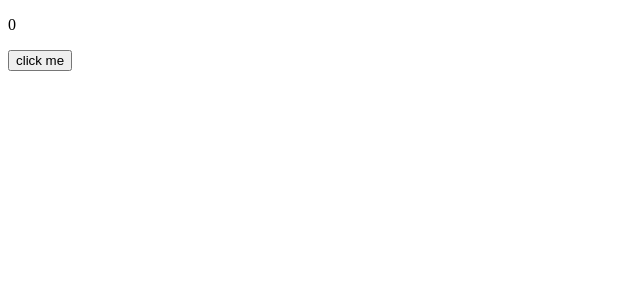
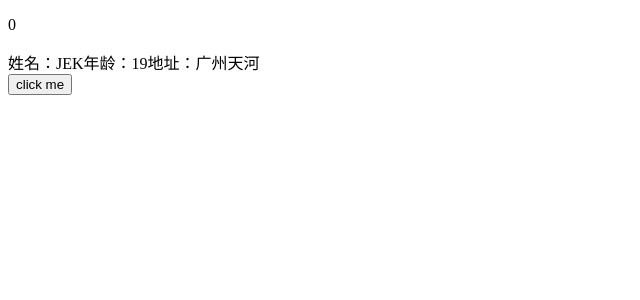
Before and after one commit to luoxiapeng/React-Hooks-demo, a React (Create React App) app: page / in a window 1280 px wide. Shown: the top 300 px of the page, without its empty margins (0-640 px from the left). Built offline with nearby package versions, Linux system fonts and the light colour scheme.

Commit message:
更新useState

```diff
--- a/src/App.js
+++ b/src/App.js
@@ -24,9 +24,17 @@ import React, { useState } from 'react'
 
 function App() {
   const [count, setCount] = useState(0)
+  const [age,setAge]=useState('19')
+  const [name,setName]=useState('JEK')
+  const [address,setAddress]=useState('广州天河')
   return(
     <div>
       <p>{count}</p>
+      <div>
+        <span>姓名：{name}</span>
+        <span>年龄：{age}</span>
+        <span>地址：{address}</span>
+      </div>
       <button onClick={()=>{setCount(count+1)}}>click me</button>
     </div>
   )
```
